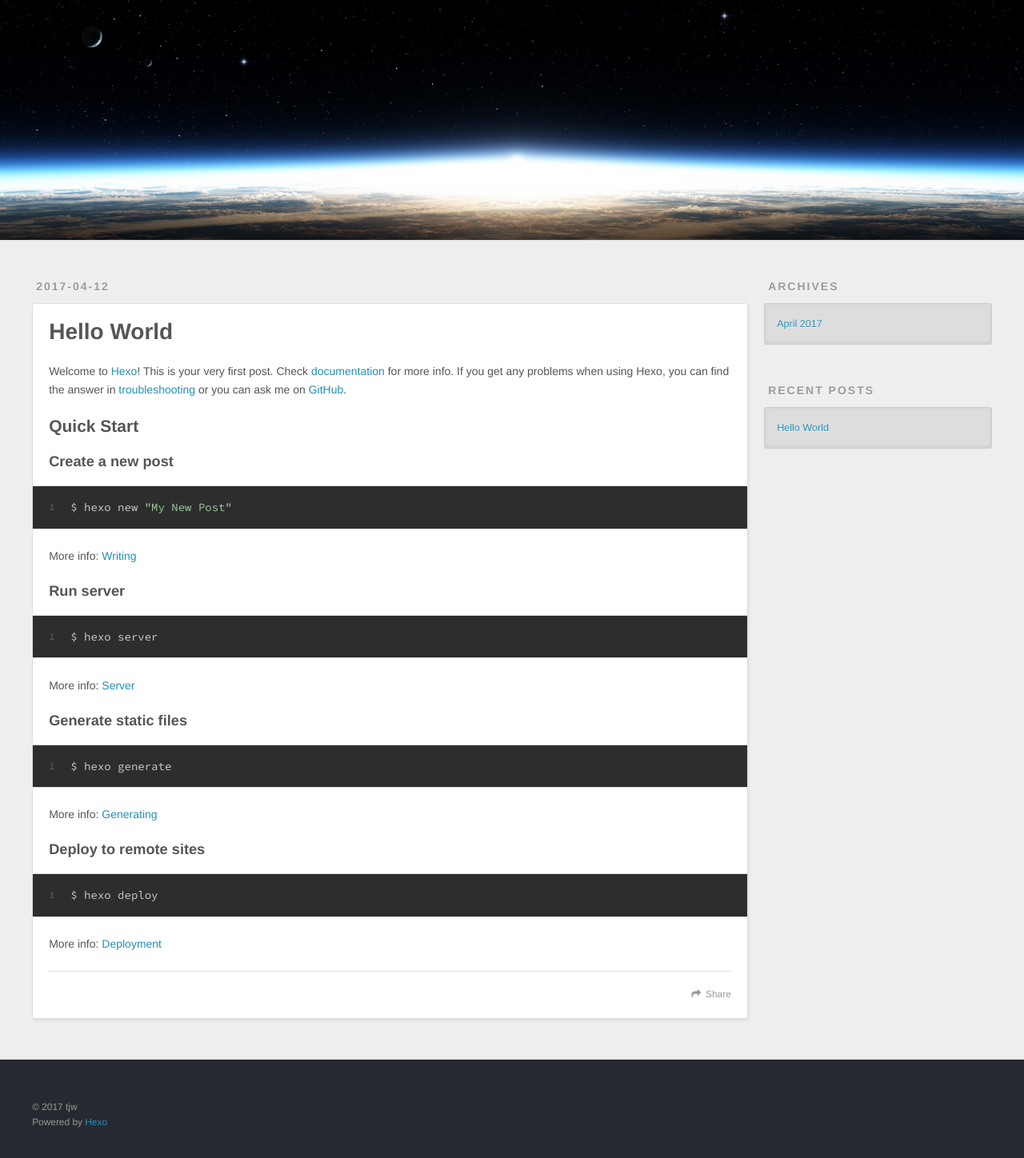
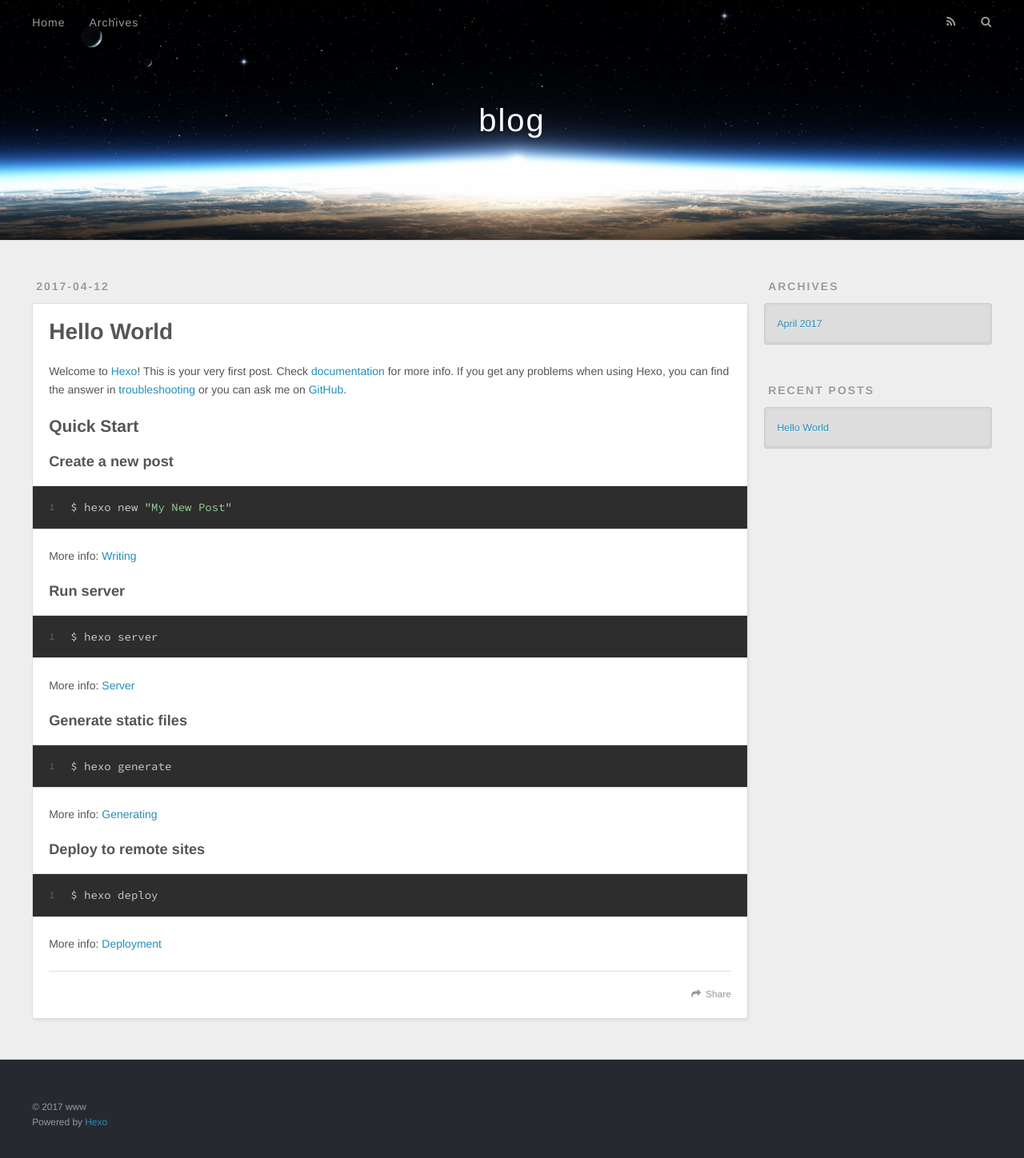
Before and after one commit to 614022/614022.github.io, a plain HTML site: page index.html in a window 1280 px wide. Shown: the whole page at 80% size. Drawn offline with nearby package versions, Linux system fonts and the light colour scheme.

Commit message:
Site updated: 2017-04-13 15:10:40

```diff
--- a/index.html
+++ b/index.html
@@ -3,16 +3,16 @@
 <head>
   <meta charset="utf-8">
 
-  <title>tjw blog</title>
+  <title>blog</title>
   <meta name="viewport" content="width=device-width, initial-scale=1, maximum-scale=1">
   <meta property="og:type" content="website">
-<meta property="og:title" content="tjw blog">
+<meta property="og:title" content="blog">
 <meta property="og:url" content="http://newfalse.com/index.html">
-<meta property="og:site_name" content="tjw blog">
+<meta property="og:site_name" content="blog">
 <meta name="twitter:card" content="summary">
-<meta name="twitter:title" content="tjw blog">
+<meta name="twitter:title" content="blog">
 
-    <link rel="alternate" href="/atom.xml" title="tjw blog" type="application/atom+xml">
+    <link rel="alternate" href="/atom.xml" title="blog" type="application/atom+xml">
 
 
     <link rel="icon" href="/favicon.png">
@@ -30,10 +30,10 @@
     <div id="wrap">
       <header id="header">
   <div id="banner"></div>
-  <!--<div id="header-outer" class="outer">
+  <div id="header-outer" class="outer">
     <div id="header-title" class="inner">
-      <h1 id="logo-wrap">1
-        <a href="/" id="logo">tjw blog</a>
+      <h1 id="logo-wrap">
+        <a href="/" id="logo">blog</a>
       </h1>
 
     </div>
@@ -56,7 +56,7 @@
         <form action="//google.com/search" method="get" accept-charset="UTF-8" class="search-form"><input type="search" name="q" class="search-form-input" placeholder="Search"><button type="submit" class="search-form-submit">&#xF002;</button><input type="hidden" name="sitesearch" value="http://newfalse.com"></form>
       </div>
     </div>
-  </div>-->
+  </div>
 </header>
       <div class="outer">
         <section id="main">
@@ -96,7 +96,7 @@
 
     </div>
     <footer class="article-footer">
-      <a data-url="http://newfalse.com/2017/04/12/hello-world/" data-id="cj1fuy4ye0000n4tigwbwrnxl" class="article-share-link">Share</a>
+      <a data-url="http://newfalse.com/2017/04/12/hello-world/" data-id="cj1g2f4nm0000jwtii8xcgywf" class="article-share-link">Share</a>
 
 
     </footer>
@@ -151,7 +151,7 @@
 
   <div class="outer">
     <div id="footer-info" class="inner">
-      &copy; 2017 tjw<br>
+      &copy; 2017 www<br>
       Powered by <a href="http://hexo.io/" target="_blank">Hexo</a>
     </div>
   </div>
```
Also changed, not shown: 2017/04/12/hello-world/index.html (+6 -6 lines), archives/2017/04/index.html (+7 -7 lines), archives/2017/index.html (+7 -7 lines), archives/index.html (+7 -7 lines).
